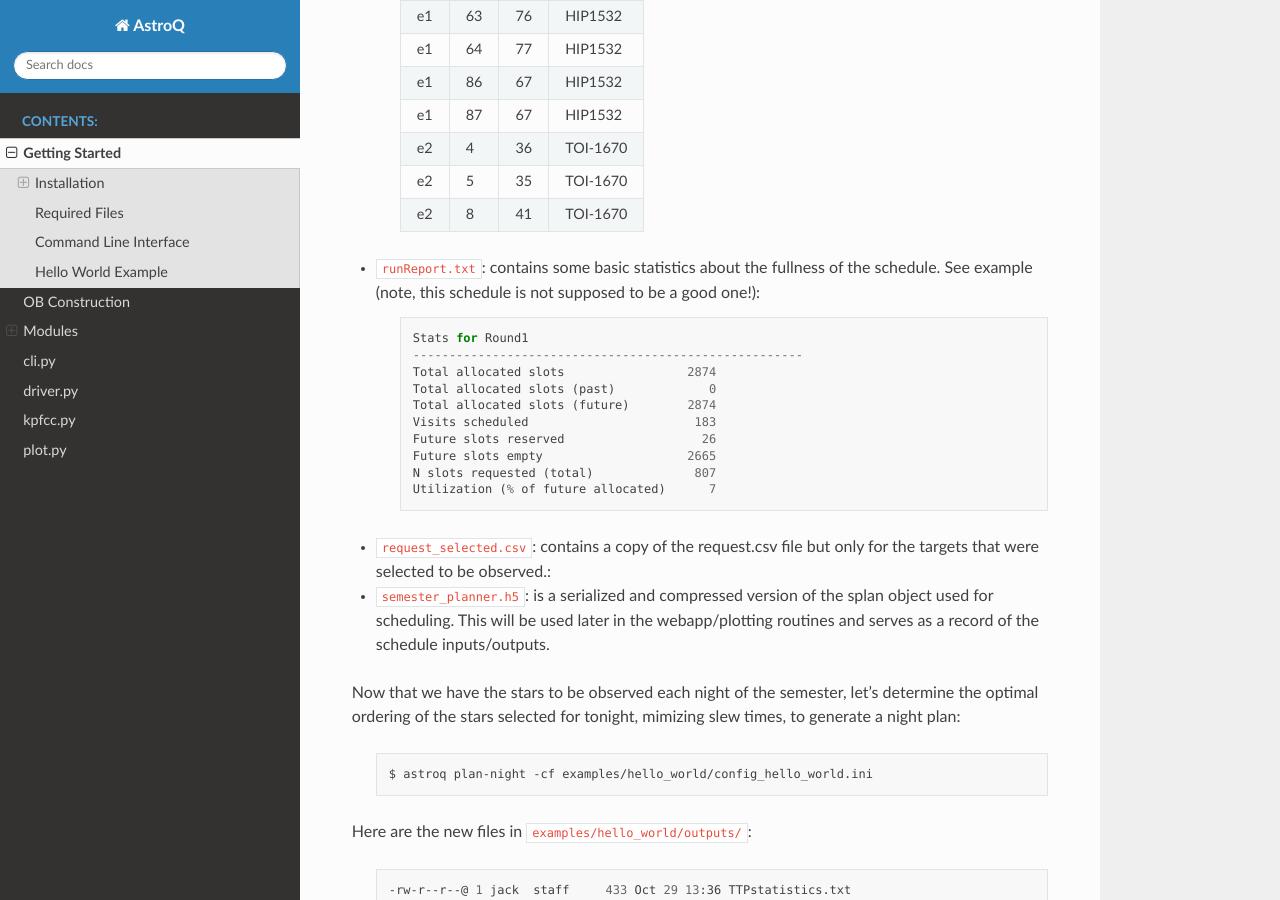
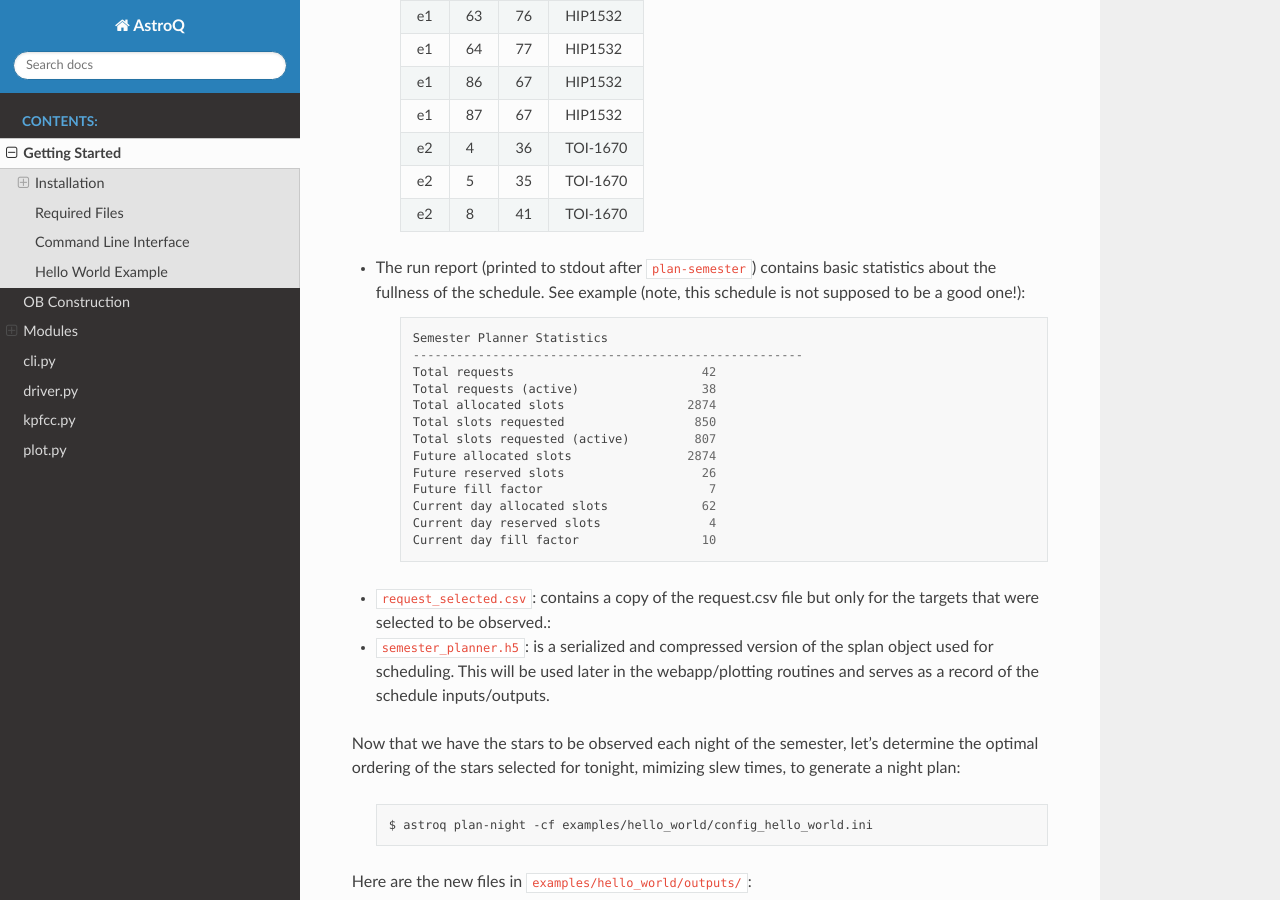
Before and after one commit to jluby127/AstroQ, a Sphinx documentation site: the page built from docs/getting_started.rst, in a window 1280 px wide and 900 px high, scrolled down 5690 px. Built offline with Sphinx 7.4.7 and the Read the Docs theme 3.1.0, drawn with Linux system fonts in a browser that asks for light colours.

Commit message:
working to improve text output

```diff
--- a/docs/getting_started.rst
+++ b/docs/getting_started.rst
@@ -244,20 +244,23 @@ Let's take a look at the outputs produced:
        e2, 5, 35, TOI-1670
        e2, 8, 41, TOI-1670
 
-- ``runReport.txt``: contains some basic statistics about the fullness of the schedule. See example (note, this schedule is not supposed to be a good one!):
+- The run report (printed to stdout after ``plan-semester``) contains basic statistics about the fullness of the schedule. See example (note, this schedule is not supposed to be a good one!):
 
     ::
 
-        Stats for Round1
+        Semester Planner Statistics
         ------------------------------------------------------
+        Total requests                          42
+        Total requests (active)                 38
         Total allocated slots                 2874
-        Total allocated slots (past)             0
-        Total allocated slots (future)        2874
-        Visits scheduled                       183
-        Future slots reserved                   26
-        Future slots empty                    2665
-        N slots requested (total)              807
-        Utilization (% of future allocated)      7
+        Total slots requested                  850
+        Total slots requested (active)         807
+        Future allocated slots                2874
+        Future reserved slots                   26
+        Future fill factor                       7
+        Current day allocated slots             62
+        Current day reserved slots               4
+        Current day fill factor                 10
 
 - ``request_selected.csv``: contains a copy of the request.csv file but only for the targets that were selected to be observed.:
 
```
Also changed, not shown: 1 other file.
